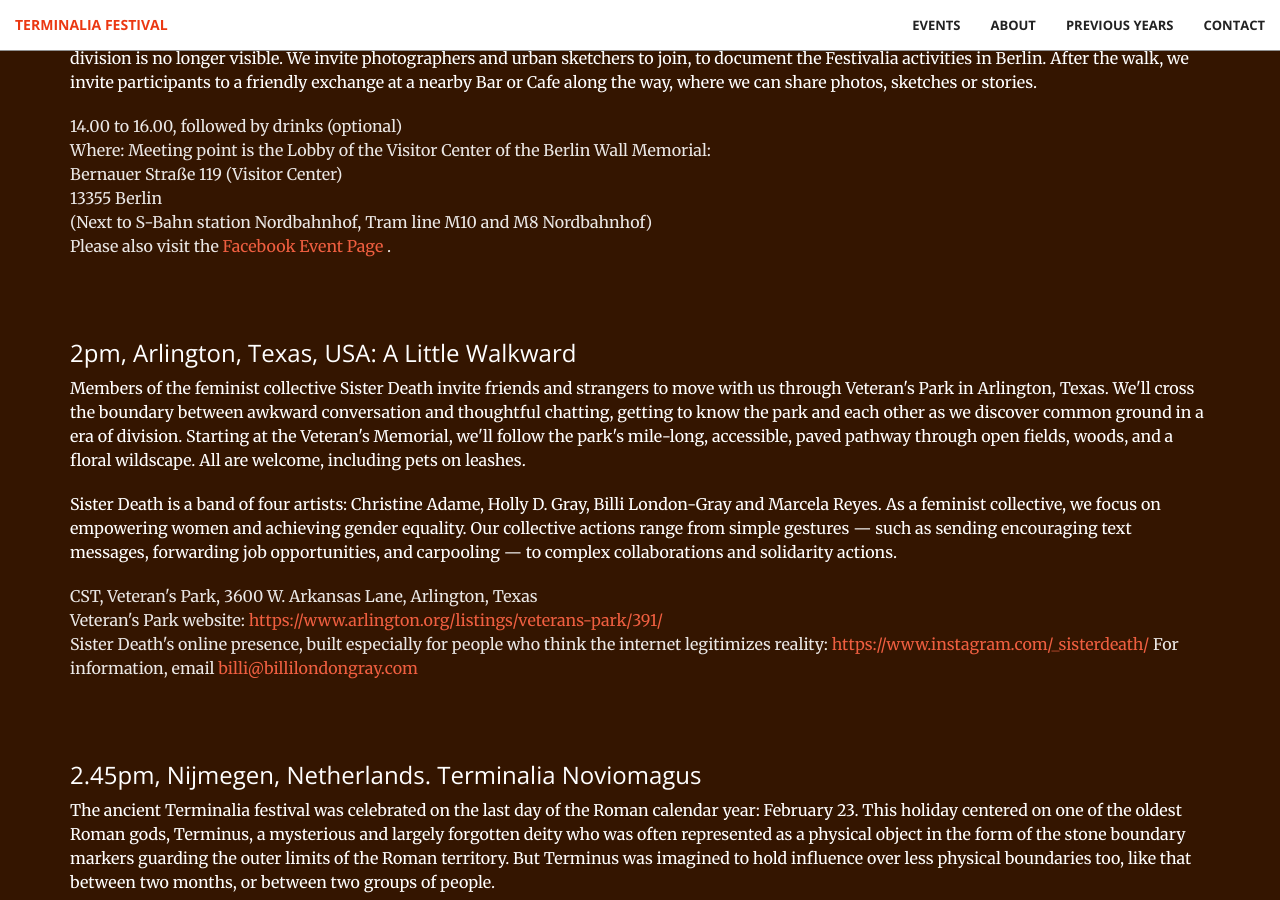
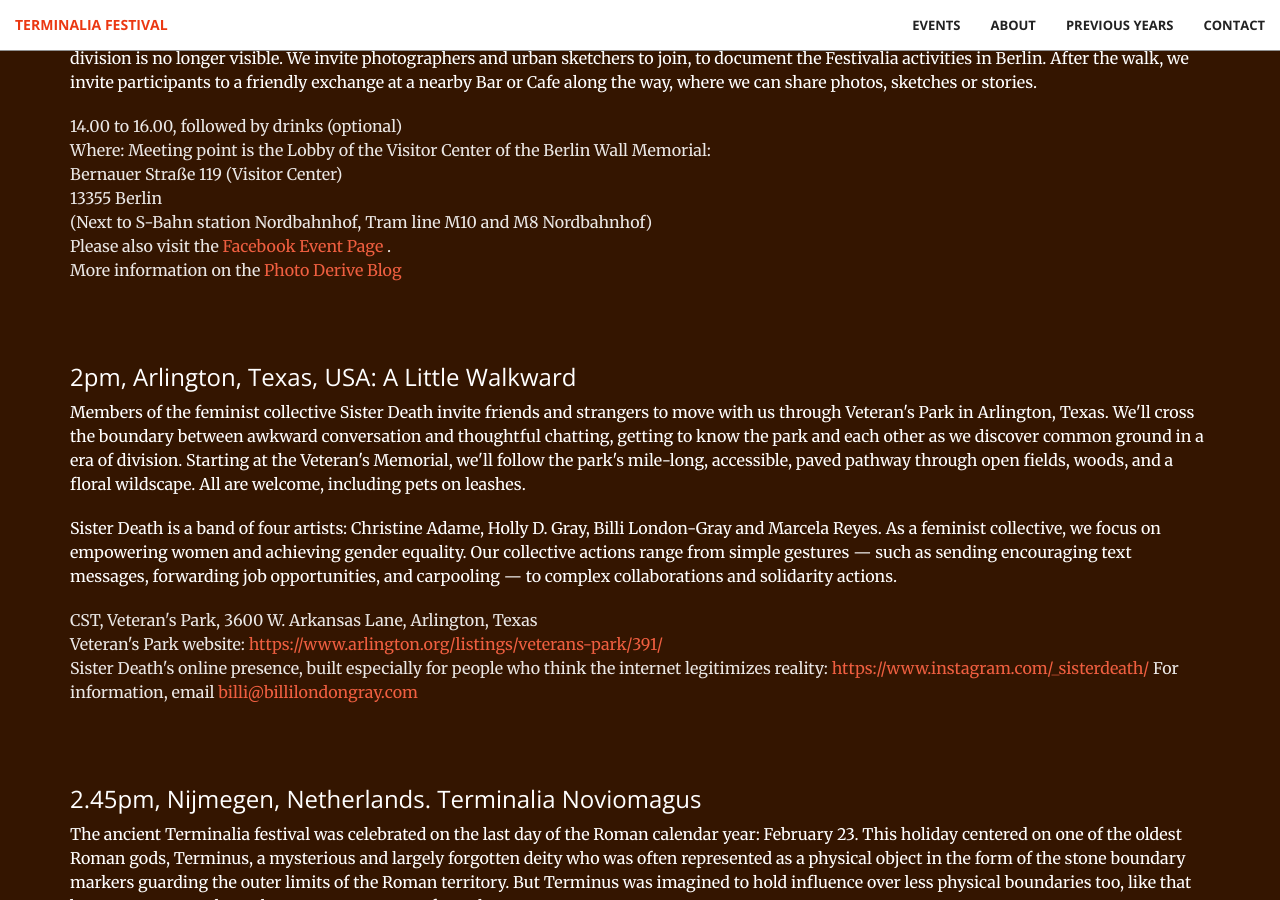
Before and after one commit to timwaters/terminalia, a Jekyll site: the page built from index.html, in a window 1280 px wide and 900 px high, scrolled down 5457 px. Built offline with Jekyll 4.4.1, drawn with Linux system fonts in a browser that asks for light colours.

Commit message:
add link to blog for berlin

```diff
--- a/_includes/events.html
+++ b/_includes/events.html
@@ -236,7 +236,8 @@ stories.
     (Next to S-Bahn station Nordbahnhof, Tram line M10 and M8 Nordbahnhof)
 
     <br />
-    Please also visit the <a href="https://www.facebook.com/events/2890615757664166/">Facebook Event Page </a>.
+    Please also visit the <a href="https://www.facebook.com/events/2890615757664166/">Facebook Event Page </a>. <br />
+    More information on the <a href="https://www.photoderive.org/wp/2020/02/11/2020-terminalia-festival/">Photo Derive Blog</a>
   </p>
 </div>
 
```
